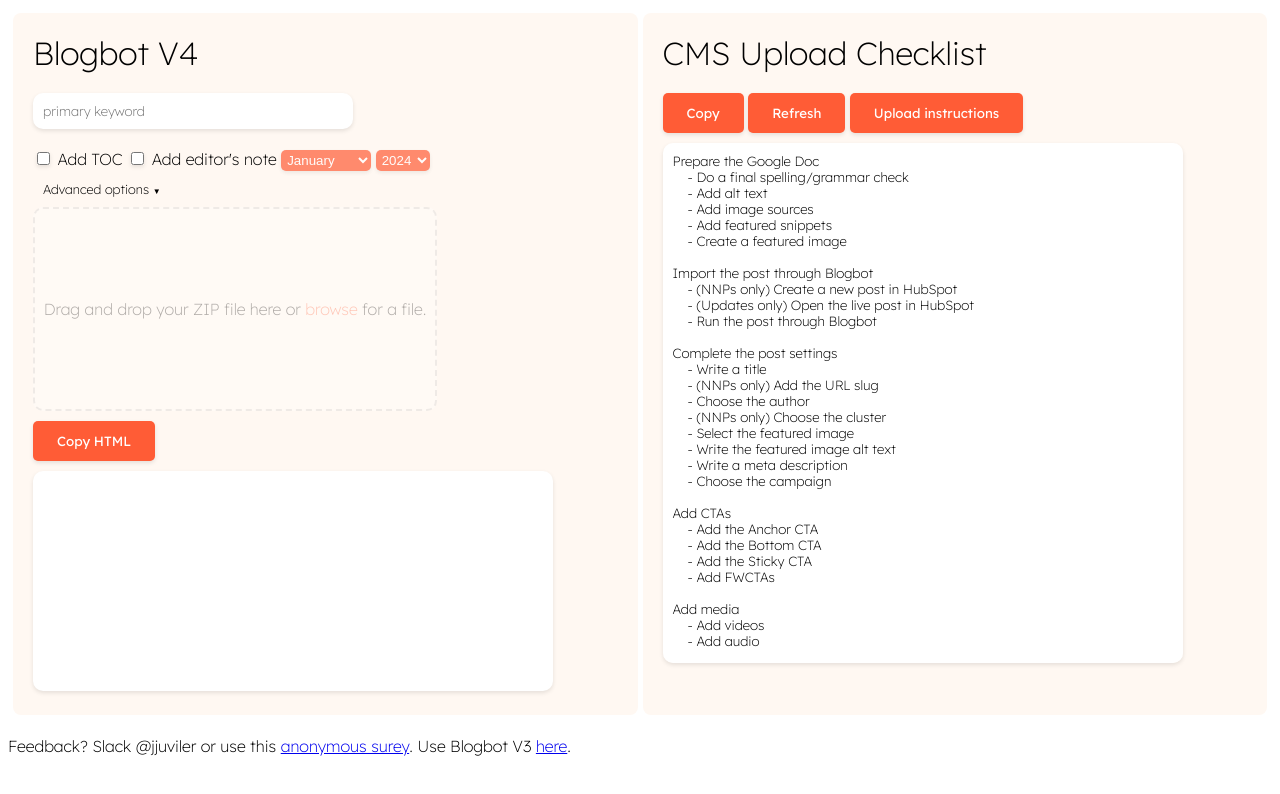
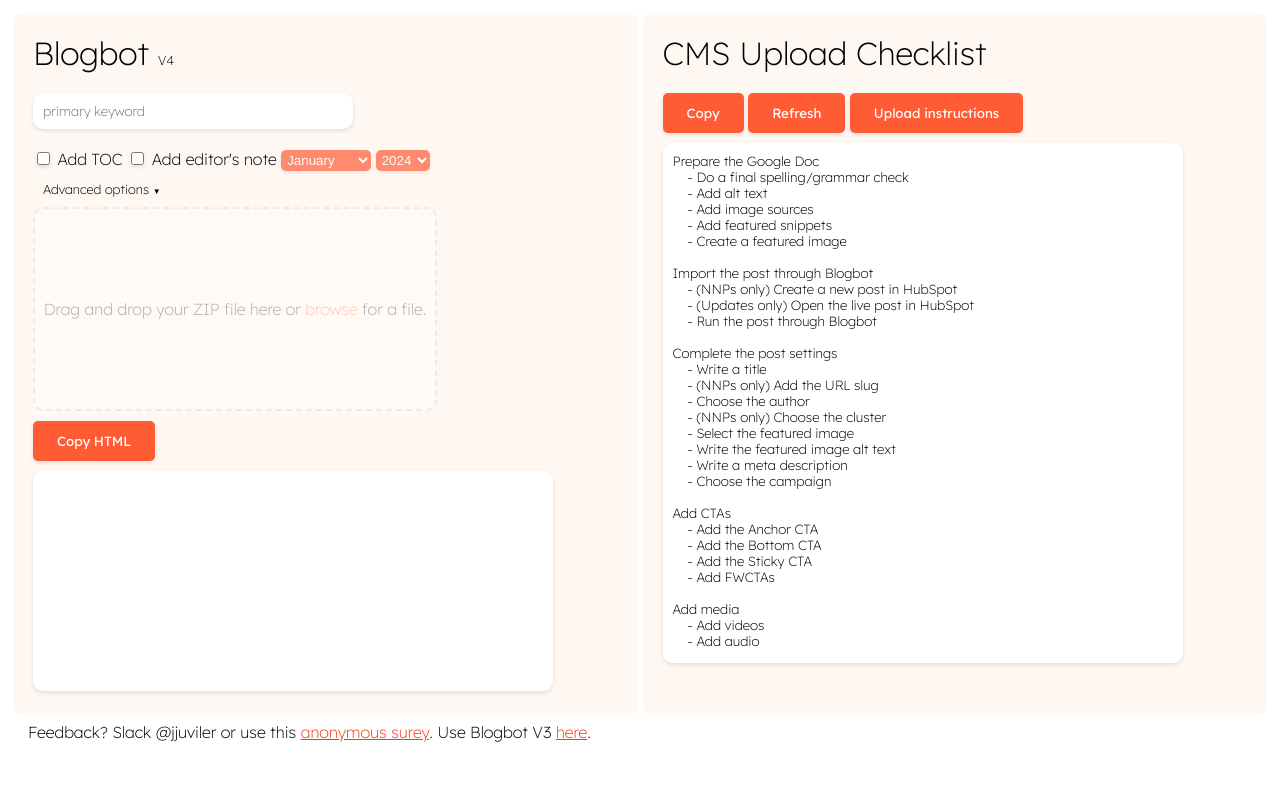
Before and after one commit to jjuviler/blogbot-beta, a plain HTML site: page index.html in a window 1280 px wide. Drawn offline with nearby package versions, Linux system fonts and the light colour scheme.

Commit message:
Update style.css

```diff
--- a/style.css
+++ b/style.css
@@ -23,6 +23,23 @@ h1 {
     font-family: 'Lexend Deca', sans-serif;
     font-weight: 200;
     margin: 0px 0px 10px 0px;
+}
+
+a {
+    color: #fa390c;
+}
+
+a:hover {
+    text-decoration: none;
+}
+
+#feedbackPrompt, #feedbackPrompt p {
+    margin-left: 10px;
+    margin-top: 2px;
+}
+
+#versionNumber {
+    font-size: .8rem;
 }
 
 #primaryKeyword {
```
